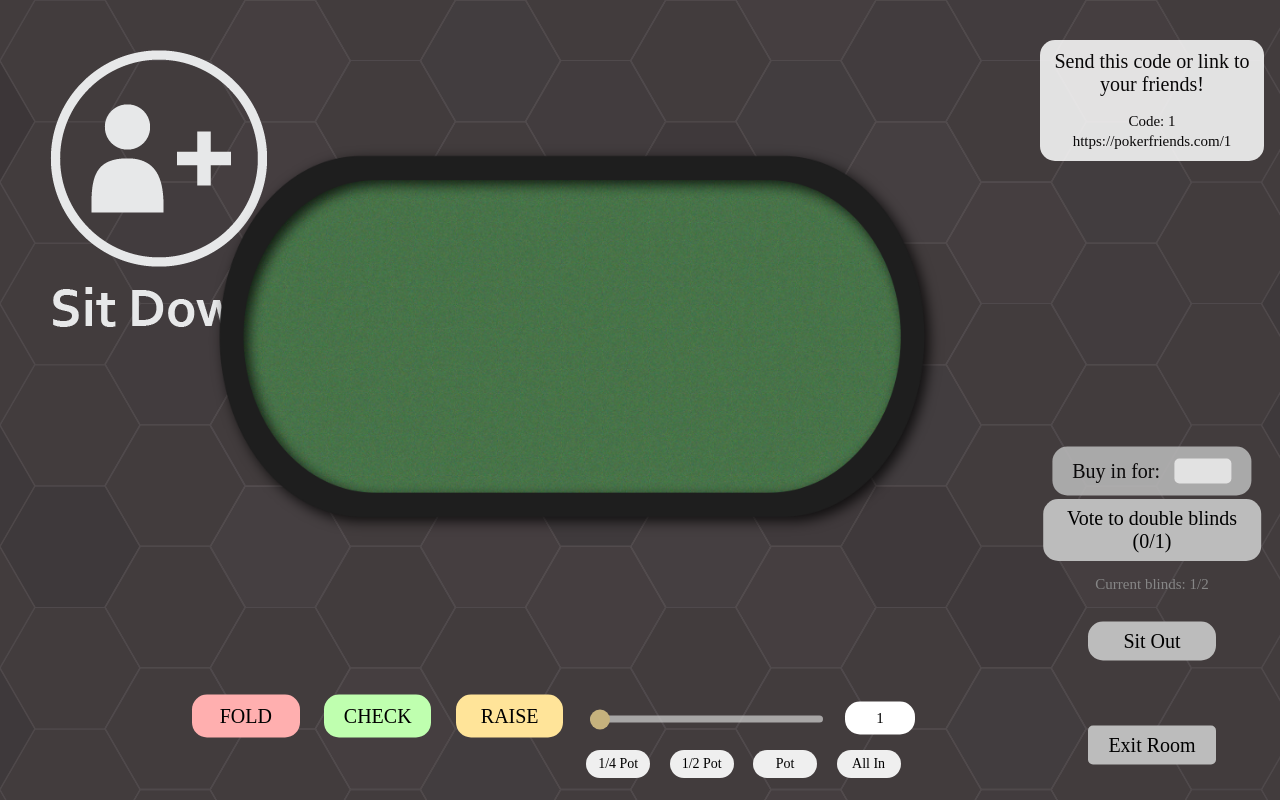
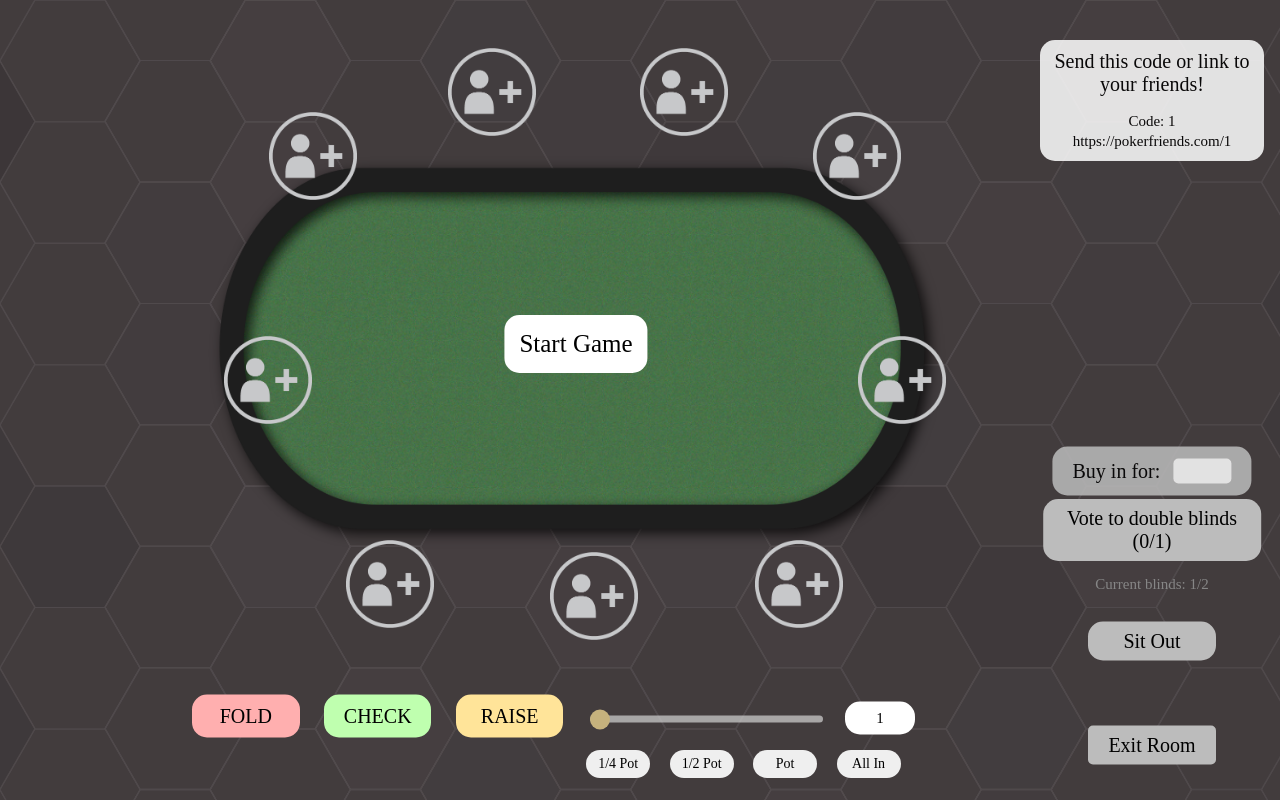
Before and after one commit to davidinholee/poker-friends, a Flask app: template resources/templates/game.html in a window 1280 px wide. Run offline with Flask 2, Linux system fonts and the light colour scheme; the template is opened without the code that fills it: most values are stand-ins (such as "Sample title", 1, 10 or a date in 2020).

Commit message:
Game room layout done!

```diff
--- a/resources/static/css/game.css
+++ b/resources/static/css/game.css
@@ -10,8 +10,84 @@
     top:0;
     left:0;
     right:10%;
-    bottom:15%;
+    bottom:12%;
     margin: auto;
+}
+#start-game {
+    position: absolute;
+    top: 43%;
+    left: 45%;
+    -ms-transform: translate(-50%, -50%);
+    transform: translate(-50%, -50%);
+
+    border: none;
+    outline: none;
+    cursor: pointer;
+    transition: 0.3s;
+    text-align: center;
+    display:inline-block;
+    color: black;
+    background-color: white;
+    padding: 15px;
+    text-decoration: none;
+    font-size: 25px;
+    font-family: Amaranth, serif;
+    border-radius: 15px;
+    margin-right: 20px;
+}
+#start-game:hover {
+    background-color: #CFFFC0;
+}
+.sit-down {
+    position: absolute;
+    margin: auto;
+    width: 7%;
+    height: 11%;
+    background: url('../img/sit-down1a.png') no-repeat;
+    background-size: contain;
+}
+.sit-down:hover {
+    cursor: hand;
+    width: 7%;
+    height: 11%;
+    background: url('../img/sit-down2a.png') no-repeat;
+    background-size: contain;
+}
+#sit-down1 {
+    top:6%;
+    left:35%;
+}
+#sit-down2 {
+    top:6%;
+    left:50%;
+}
+#sit-down3 {
+    top:14%;
+    left:63.5%;
+}
+#sit-down4 {
+    top:42%;
+    left:67%;
+}
+#sit-down5 {
+    top:67.5%;
+    left:59%;
+}
+#sit-down6 {
+    top:69%;
+    left:43%;
+}
+#sit-down7 {
+    top:67.5%;
+    left:27%;
+}
+#sit-down8 {
+    top:42%;
+    left:17.5%;
+}
+#sit-down9 {
+    top:14%;
+    left:21%;
 }
 
 /* Bottom panel */
@@ -60,7 +136,7 @@
     width: 6%;
     border: none;
     outline: none;
-    cursor: pointer;
+    cursor: text;
     transition: 0.3s;
     text-align: center;
     display:inline-block;
--- a/resources/templates/game.html
+++ b/resources/templates/game.html
@@ -8,7 +8,16 @@
 <script src="{{ url_for('static', filename='./js/game.js') }}"></script>
 <div class="content-desktop" id="game">
   <img id="board" src="{{ url_for('static', filename='./img/poker-board.png') }}">
-  <img id="sit-down" src="{{ url_for('static', filename='./img/sit-down1.png') }}">
+  <div class = "sit-down" id="sit-down1"></div>
+  <div class = "sit-down" id="sit-down2"></div>
+  <div class = "sit-down" id="sit-down3"></div>
+  <div class = "sit-down" id="sit-down4"></div>
+  <div class = "sit-down" id="sit-down5"></div>
+  <div class = "sit-down" id="sit-down6"></div>
+  <div class = "sit-down" id="sit-down7"></div>
+  <div class = "sit-down" id="sit-down8"></div>
+  <div class = "sit-down" id="sit-down9"></div>
+  <button id="start-game">Start Game</button>
 </div>
 <div class="content-desktop" id="bot-control">
   <div id="main-buttons">
@@ -37,7 +46,7 @@
   </div>
   <div id="buy-in-amount">
     <form autocomplete="off">
-      <label for="buy-in-actual" class="game-label" id="buy-in-label">Buy in for: </label>
+      <label for="buy-in-actual" class="game-label" id="buy-in-label">Buy in for:</label>
       <input type="text" id="buy-in-actual" class="game-form">
     </form>
   </div>
```
Also changed, not shown: resources/static/img/sit-down1.png, resources/static/img/sit-down1a.png (added), resources/static/img/sit-down2a.png (added).
